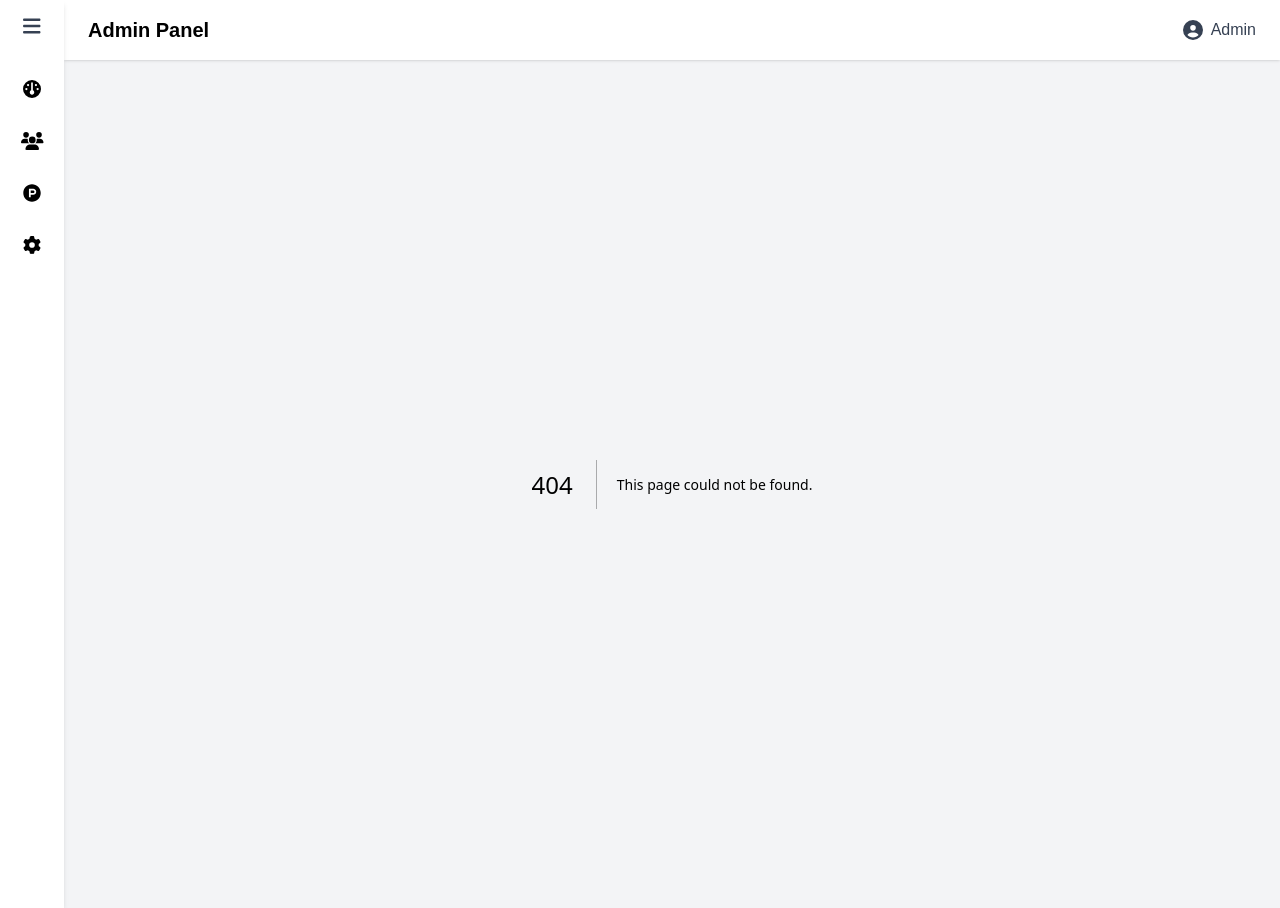
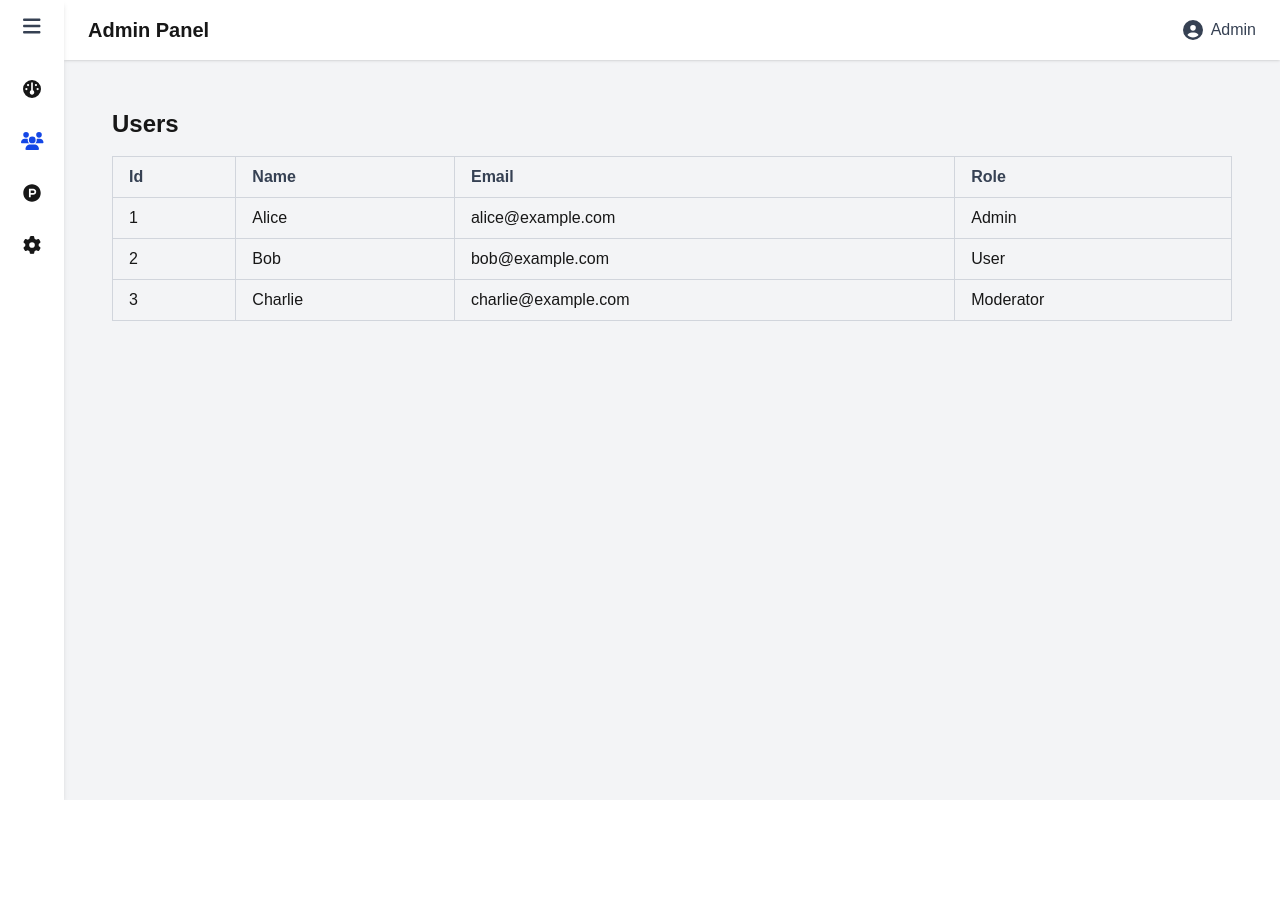
Before and after one commit to feelinhigh1/Mern_Course, a Next.js app in the folder task1/: page /users in a window 1280 px wide. Before the commit this address had no page. After the commit the page ends 800 px from the top, so only its background shows below. Built offline with nearby package versions, Linux system fonts and the light colour scheme.

Commit message:
User Page Created

```diff
--- /dev/null
+++ b/task1/src/components/Table.tsx
@@ -0,0 +1,56 @@
+import React from "react";
+
+interface DynamicTableProps<T> {
+  data: T[];
+  onRowClick?: (row: T) => void;
+}
+
+export default function DynamicTable<T extends Record<string, any>>({
+  data,
+  onRowClick,
+}: DynamicTableProps<T>) {
+  if (!data || data.length === 0) {
+    return (
+      <div className="p-4 text-center text-gray-500">No data available.</div>
+    );
+  }
+
+  // Get table headers from keys of first item
+  const headers = Object.keys(data[0]);
+
+  return (
+    <div className="overflow-x-auto">
+      <table className="min-w-full border-collapse border border-gray-300">
+        <thead>
+          <tr>
+            {headers.map((header) => (
+              <th
+                key={header}
+                className="border border-gray-300 px-4 py-2 bg-gray-100 text-left text-gray-700 font-semibold"
+              >
+                {header.charAt(0).toUpperCase() + header.slice(1)}
+              </th>
+            ))}
+          </tr>
+        </thead>
+        <tbody>
+          {data.map((row, i) => (
+            <tr
+              key={i}
+              className={`cursor-pointer hover:bg-gray-100 ${
+                onRowClick ? "cursor-pointer" : ""
+              }`}
+              onClick={() => onRowClick && onRowClick(row)}
+            >
+              {headers.map((header) => (
+                <td key={header} className="border border-gray-300 px-4 py-2">
+                  {String(row[header])}
+                </td>
+              ))}
+            </tr>
+          ))}
+        </tbody>
+      </table>
+    </div>
+  );
+}
--- a/task1/src/components/layout/Layout.tsx
+++ b/task1/src/components/layout/Layout.tsx
@@ -1,5 +1,6 @@
 import Link from "next/link";
 import React, { useState } from "react";
+import { useRouter } from "next/router";
 import { FontAwesomeIcon } from "@fortawesome/react-fontawesome";
 import {
   faBars,
@@ -47,6 +48,7 @@ export default function Layout({
   ],
 }: AdminLayoutProps) {
   const [sidebarCollapsed, setSidebarCollapsed] = useState(true);
+  const router = useRouter();
 
   return (
     <div className="min-h-screen flex bg-gray-100">
@@ -80,7 +82,9 @@ export default function Layout({
 
         {/* Nav Items */}
         <nav className="flex flex-col space-y-6 mt-4 w-full items-center">
-          {navItems.map((item) => (
+          {navItems.map((item) => {
+            const isActive = router.pathname === item.path;
+            return (
               <Link
                 key={item.path}
                 href={item.path}
@@ -88,12 +92,18 @@ export default function Layout({
                   sidebarCollapsed
                     ? "justify-center"
                     : "justify-start w-full px-2"
-              }`}
+                } ${isActive ? "text-blue-700 font-bold cursor-default" : ""}`}
+                onClick={(e) => {
+                  if (isActive) {
+                    e.preventDefault();
+                  }
+                }}
               >
                 <span className="text-lg">{item.icon}</span>
                 {!sidebarCollapsed && <span>{item.name}</span>}
               </Link>
-          ))}
+            );
+          })}
         </nav>
       </aside>
 
--- /dev/null
+++ b/task1/src/components/user/User.tsx
@@ -0,0 +1,21 @@
+import React from "react";
+import Table from "@/components/Table";
+
+const users = [
+  { id: 1, name: "Alice", email: "alice@example.com", role: "Admin" },
+  { id: 2, name: "Bob", email: "bob@example.com", role: "User" },
+  { id: 3, name: "Charlie", email: "charlie@example.com", role: "Moderator" },
+];
+
+export default function User() {
+  const handleRowClick = (user: (typeof users)[0]) => {
+    alert(`Clicked on user: ${user.name}`);
+  };
+
+  return (
+    <div className="p-6">
+      <h1 className="text-2xl font-bold mb-4">Users</h1>
+      <Table data={users} onRowClick={handleRowClick} />
+    </div>
+  );
+}
--- /dev/null
+++ b/task1/src/pages/users/index.tsx
@@ -0,0 +1,12 @@
+import User from "@/components/user/User";
+import React from "react";
+
+const index = () => {
+  return (
+    <>
+      <User />
+    </>
+  );
+};
+
+export default index;
```
Lines whose indentation alone changed are shown as unchanged.
